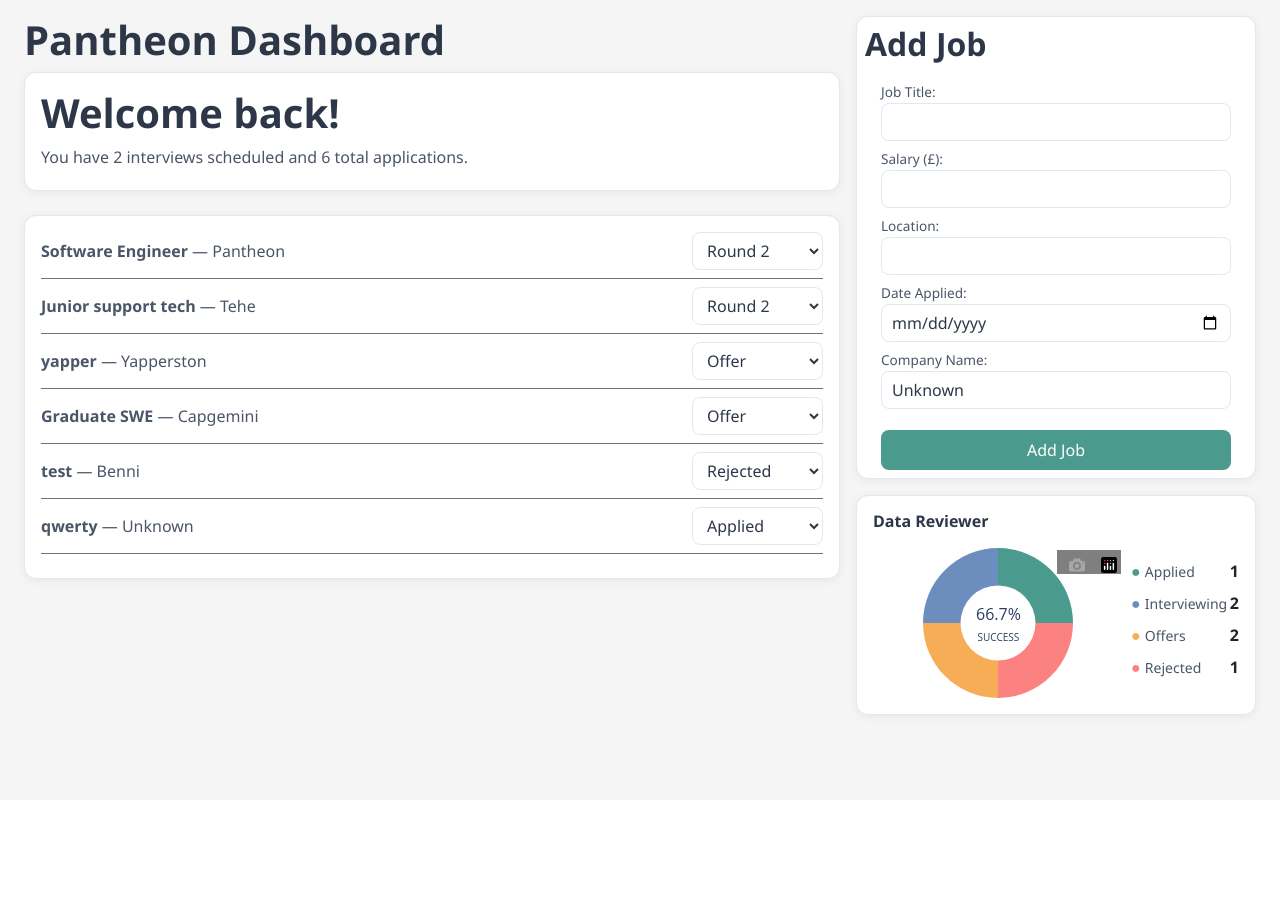
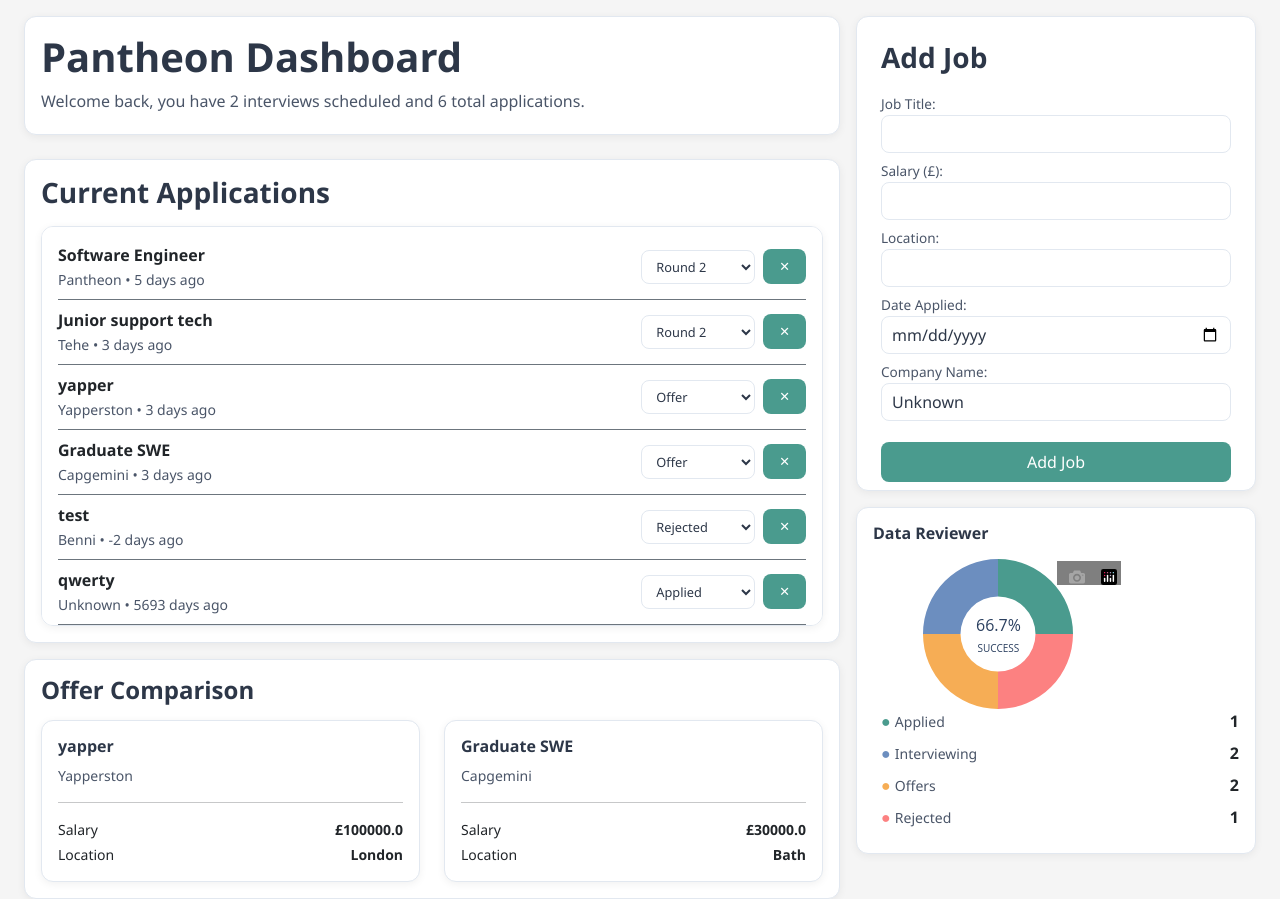
Before and after one commit to Bavianx/Django_Projects, a Django app: page /JobTasks/ in a window 1280 px wide. Before the commit the page ends 721 px from the top, so only its background shows below. Run offline with Django 5.2, Linux system fonts and the light colour scheme; data comes from the database, SQL or seed files in the repository; both versions use the stored data as it was after the commit; some libraries are stand-ins or nearby versions.

Commit message:
Job tracker: delete functionality, days ago label, offer comparison, scrollable applications list, Data Reviewer polish

```diff
--- a/JobDashboard/JobTasks/templates/JobTasks/Dashboardview.html
+++ b/JobDashboard/JobTasks/templates/JobTasks/Dashboardview.html
@@ -4,7 +4,6 @@
     <title> Job Application Tracker</title>
     <link href="https://cdn.jsdelivr.net/npm/bootstrap@5.3.0/dist/css/bootstrap.min.css" rel="stylesheet">
 </head>
-<body style="background-color: #9776d6;"> </body>
 
 
 <!-- Main content-->
@@ -12,37 +11,69 @@
     <div class="row g-3">
         <div class="col-md-8">
             <div class="mb-4">
+                <div class="card bg-dark border-secondary p-3">
                     <h1 class="fw-bold">Pantheon Dashboard</h1>
-                <div class="card bg-dark border-secondary p-3">
-                    <h1 class="fw-bold">Welcome back!</h1>
-                    <p style="color: #4A5568;">You have {{ interviews }} interviews scheduled and {{ total }} total applications.</p>
+                    <p style="color: #4A5568;">Welcome back, you have {{ interviews }} interviews scheduled and {{ total }} total applications.</p>
                 </div>
             </div>
             <div class="card bg-dark border-secondary p-3" style="color: #4A5568;">
-                {% for job in gatherjobs %}
+                <h3 class="mb-3 fw-bold">Current Applications</h3>
+                <div class="card p-3" style="max-height: 400px; overflow-y: auto;">
+                    {% for item in jobs_with_days %}
                         <div class="border-bottom border-secondary pb-2 mb-2 d-flex justify-content-between align-items-center">
                             <span>
-                            <span class="fw-bold">{{ job.title }}</span> — {{ job.company }}
+                                <span class="fw-bold">{{ item.job.title }}</span><br>
+                                <small style="color: #4A5568;">{{ item.job.company }} • {{ item.time_label }}</small>
                             </span>
-                        <form method="POST" action="/JobTasks/update/{{ job.id }}/">
+                            <div class="d-flex align-items-center gap-2">
+                                <form method="POST" action="/JobTasks/update/{{ item.job.id }}/">
                                     {% csrf_token %}
-                            <select name="status" onchange="this.form.submit()">
-                                {% for value, label in job.STATUS_CHOICES %}
-                                    <option value="{{ value }}" {% if job.status == value %}selected{% endif %}>
+                                    <select name="status" onchange="this.form.submit()" style="font-size: 0.8rem; padding: 3px 6px;">
+                                        {% for value, label in item.job.STATUS_CHOICES %}
+                                            <option value="{{ value }}" {% if item.job.status == value %}selected{% endif %}>
                                                 {{ label }}
                                             </option>
                                         {% endfor %}
                                     </select>
                                 </form>
+                                <form method="POST" action="/JobTasks/delete/{{ item.job.id }}/">
+                                    {% csrf_token %}
+                                    <button type="submit" style="background: none; border: none; color: #FC8181; cursor: pointer; font-size: 0.8rem;">✕</button>
+                                </form>
+                            </div>
                         </div>
                     {% endfor %}
                 </div>
             </div>
-
+            <div class="mt-3">
+                <div class="card p-3">
+                <h4 class="fw-bold mb-3">Offer Comparison</h4>
+                    <div class="row">
+                        {% for offer in offers|slice:":2" %}
+                            <div class="col-md-6">
+                                <div class="card p-3">
+                                    <h6 class="fw-bold">{{ offer.title }}</h6>
+                                    <small style="color: #4A5568;">{{ offer.company }}</small>
+                                    <hr>
+                                    <div class="d-flex justify-content-between">
+                                        <small>Salary</small>
+                                        <small class="fw-bold">£{{ offer.salary }}</small>
+                                    </div>
+                                    <div class="d-flex justify-content-between mt-1">
+                                        <small>Location</small>
+                                        <small class="fw-bold">{{ offer.location }}</small>
+                                    </div>
+                                </div>
+                            </div>
+                        {% endfor %}
+                    </div>
+                </div>
+            </div>
+        </div>
     <div class="col-md-4">
         <!-- Add Job Card -->
         <div class="card p-2 mb-3">
-        <h2 class="mb-3 fw-bold">Add Job</h2>
+            <h3 class="mb-3 mt-3 fw-bold px-3">Add Job</h3>
             <form method="POST" action="/JobTasks/" class="mx-3">
                 {% csrf_token %}
                 {{ forms.as_p }}
@@ -53,7 +84,7 @@
     <!-- Data Reviewer Card -->
     <div class="card p-3">
         <h6 class="fw-bold mb-3">Data Reviewer</h6>
-        <div class="d-flex">
+        <div class="d-flex data-reviewer-flex">
             <div style="width: 250px; flex-shrink: 0;">
                 {{ chart_html|safe }}
             </div>
@@ -149,4 +180,28 @@ label {
     font-size: 0.75rem;
     font-weight: 500;
 }
+
+::-webkit-scrollbar {
+    width: 6px;
+}
+
+::-webkit-scrollbar-track {
+    background: #f1f1f1;
+    border-radius: 10px;
+}
+
+::-webkit-scrollbar-thumb {
+    background: #4A9B8E;
+    border-radius: 10px;
+}
+
+::-webkit-scrollbar-thumb:hover {
+    background: #3A8B7E;
+}
+
+@media (max-width: 1340px) and (min-width: 768px) {
+    .data-reviewer-flex {
+        flex-direction: column !important;
+    }
+}
 </style>
--- a/JobDashboard/JobTasks/urls.py
+++ b/JobDashboard/JobTasks/urls.py
@@ -4,4 +4,5 @@ from . import views
 urlpatterns = [
     path('', views.dashboard, name='JobTasks'),
     path('update/<int:pk>/', views.update_job, name='updated_job'),
+    path('delete/<int:pk>/', views.delete_job, name='delete_job')
 ]
--- a/JobDashboard/JobTasks/views.py
+++ b/JobDashboard/JobTasks/views.py
@@ -2,6 +2,8 @@ from django.shortcuts import render, redirect
 from .models import Appcontent
 from .forms import JobForm
 import plotly.express as px
+from django.utils import timezone
+from datetime import date
 
 def dashboard(request):
     All_Jobs = Appcontent.objects.all()
@@ -16,6 +18,7 @@ def dashboard(request):
     values = [applied_count, interview_count, offer_count, rejected_count] #key map integer counter
 
     success_rate = round(((interview_count + offer_count) / total * 100), 1) if total > 0 else 0 #Success rate = getting an interview or offer
+    offers = Appcontent.objects.filter(status ='offer')
 
     fig = px.pie(
         names=labels,   #Ties colour to the labels
@@ -55,6 +58,23 @@ def dashboard(request):
     All_Jobs = Appcontent.objects.all()
     form = JobForm()
 
+    jobs_with_days = []
+    for job in All_Jobs:
+        if job.date:
+            days_ago = (date.today() - job.date).days
+            if days_ago == 0:
+                time_label = "Today"
+            elif days_ago == 1:
+                time_label = "1 day ago"
+            else:
+                time_label = f"{days_ago} days ago"
+        else:
+            time_label = "Date Unknown"
+        jobs_with_days.append({
+            'job': job,
+            'time_label': time_label
+        })
+
     context = {
         'gatherjobs': All_Jobs,
         'forms': form,
@@ -66,6 +86,8 @@ def dashboard(request):
         'offer_count': offer_count,
         'interview_count': interview_count,
         'success_rate': success_rate,
+        'offers': offers,
+        'jobs_with_days': jobs_with_days,
     }
 
     return render(request, 'JobTasks/Dashboardview.html', context)
@@ -76,3 +98,9 @@ def update_job(request, pk):
         job.status = request.POST['status']  #Changes the field status (new updated event)
         job.save()
         return redirect('/JobTasks/')
+
+def delete_job(request, pk):
+    job = Appcontent.objects.get(id=pk)  #Tags the current request to the ids primary key (single event change rather than all)
+    if request.method == 'POST':
+        job.delete()
+        return redirect('/JobTasks/')
```
Also changed, not shown: JobDashboard/db.sqlite3. Lines whose indentation alone changed are shown as unchanged.
